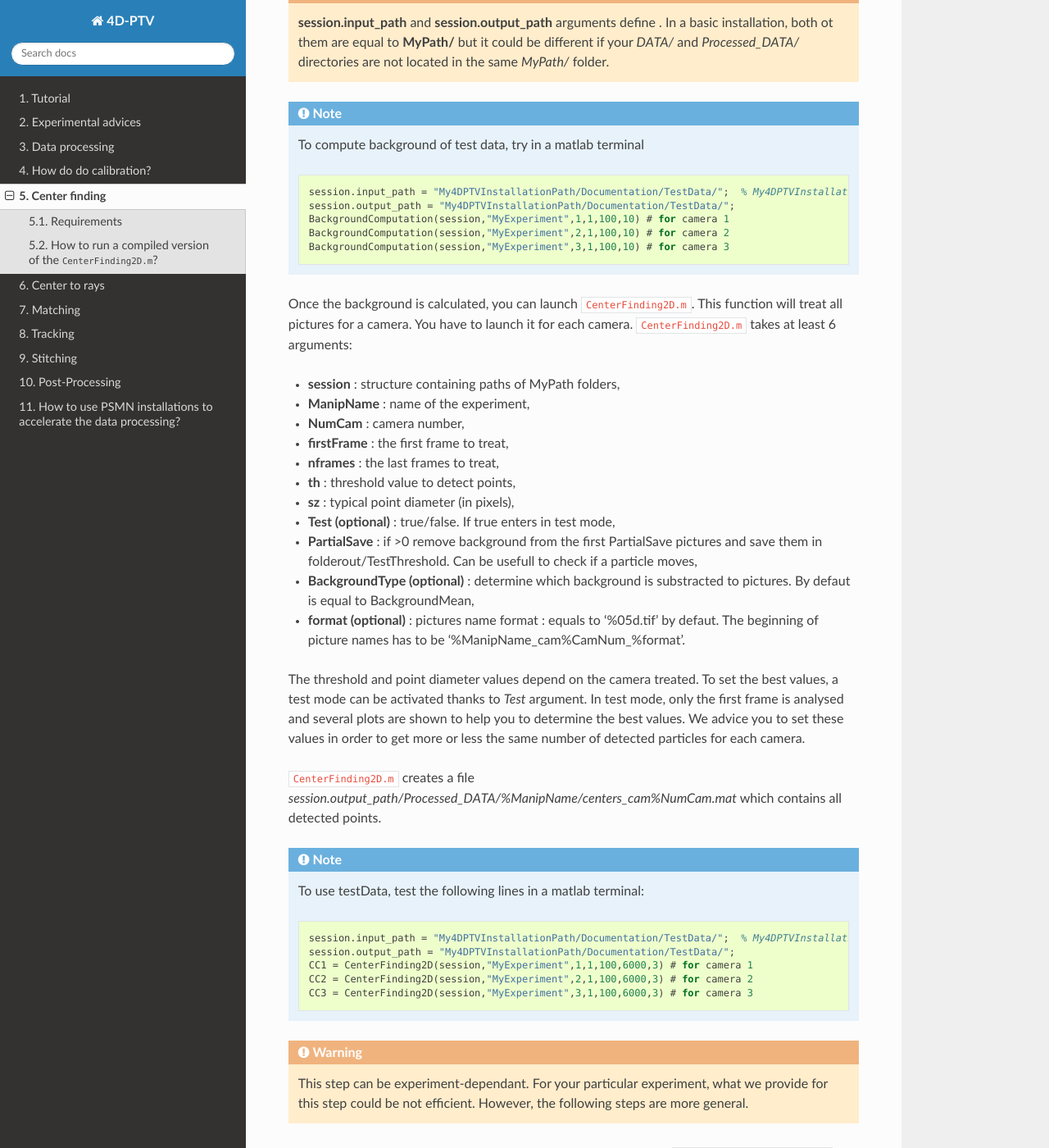
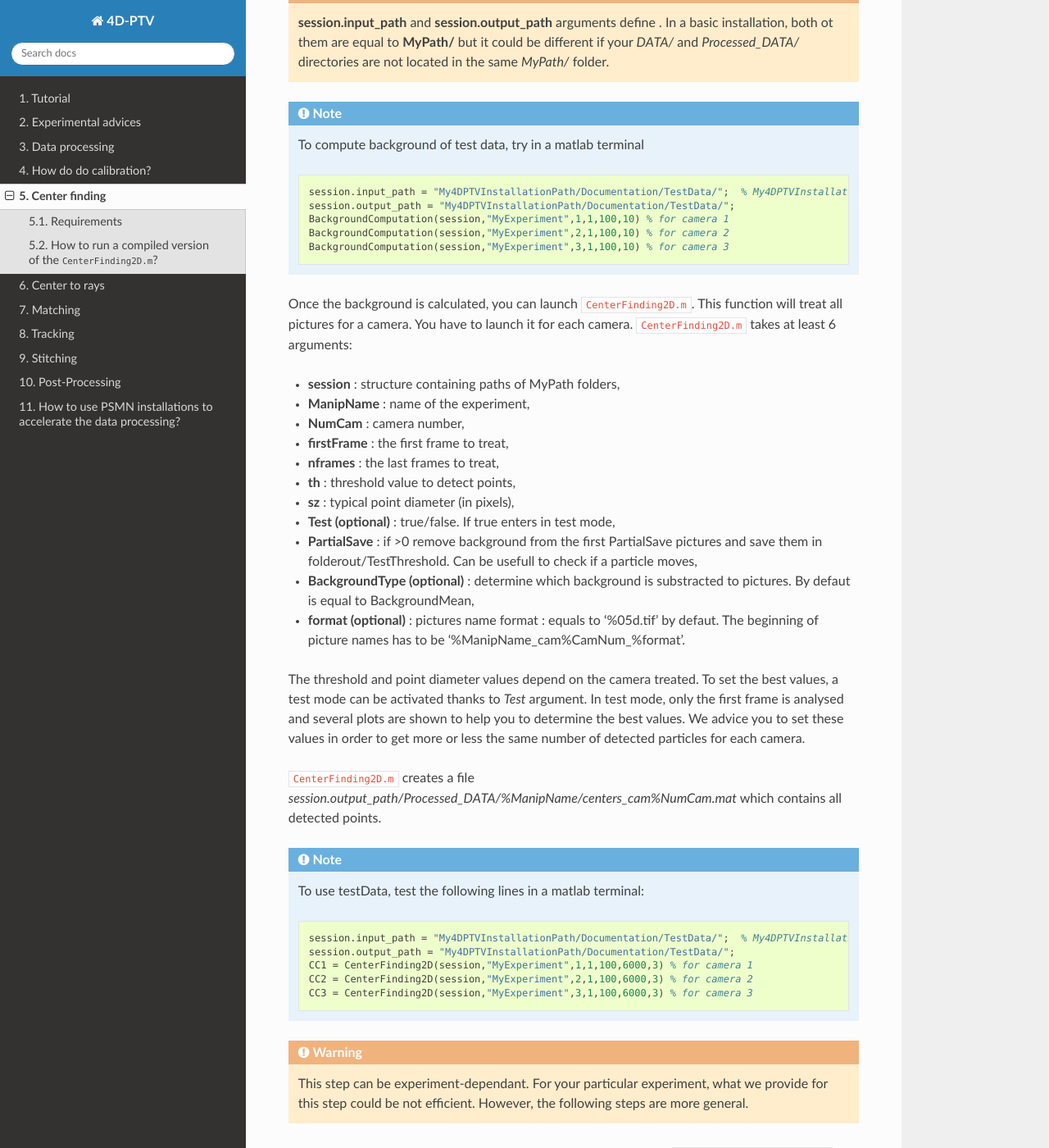
Before and after one commit to turbulencelyon/4d-ptv, a Sphinx documentation site: the page built from Documentation/source/CentersFinding.rst, in a window 1280 px wide and 1400 px high, scrolled down 1241 px. Shown: the whole window at 82% size. Built offline with Sphinx 7.4.7 and the Read the Docs theme 2.0.0, drawn with Linux system fonts in a browser that asks for light colours.

```diff
--- a/Documentation/source/CentersFinding.rst
+++ b/Documentation/source/CentersFinding.rst
@@ -45,9 +45,9 @@ The function ``BackgroundComputation`` saves the three backgrounds in the file *
 
         session.input_path = "My4DPTVInstallationPath/Documentation/TestData/";  % My4DPTVInstallationPath has to be adapted !!!
         session.output_path = "My4DPTVInstallationPath/Documentation/TestData/";
-        BackgroundComputation(session,"MyExperiment",1,1,100,10) # for camera 1
-        BackgroundComputation(session,"MyExperiment",2,1,100,10) # for camera 2
-        BackgroundComputation(session,"MyExperiment",3,1,100,10) # for camera 3
+        BackgroundComputation(session,"MyExperiment",1,1,100,10) % for camera 1
+        BackgroundComputation(session,"MyExperiment",2,1,100,10) % for camera 2
+        BackgroundComputation(session,"MyExperiment",3,1,100,10) % for camera 3
 
 Once the background is calculated, you can launch ``CenterFinding2D.m``. This function will treat all pictures for a camera. You have to launch it for each camera. ``CenterFinding2D.m`` takes at least 6 arguments:
 
@@ -77,9 +77,9 @@ The threshold and point diameter values depend on the camera treated. To set the
 
         session.input_path = "My4DPTVInstallationPath/Documentation/TestData/";  % My4DPTVInstallationPath has to be adapted !!!
         session.output_path = "My4DPTVInstallationPath/Documentation/TestData/";
-        CC1 = CenterFinding2D(session,"MyExperiment",1,1,100,6000,3) # for camera 1
-        CC2 = CenterFinding2D(session,"MyExperiment",2,1,100,6000,3) # for camera 2
-        CC3 = CenterFinding2D(session,"MyExperiment",3,1,100,6000,3) # for camera 3
+        CC1 = CenterFinding2D(session,"MyExperiment",1,1,100,6000,3) % for camera 1
+        CC2 = CenterFinding2D(session,"MyExperiment",2,1,100,6000,3) % for camera 2
+        CC3 = CenterFinding2D(session,"MyExperiment",3,1,100,6000,3) % for camera 3
 
 
 .. warning::
```
